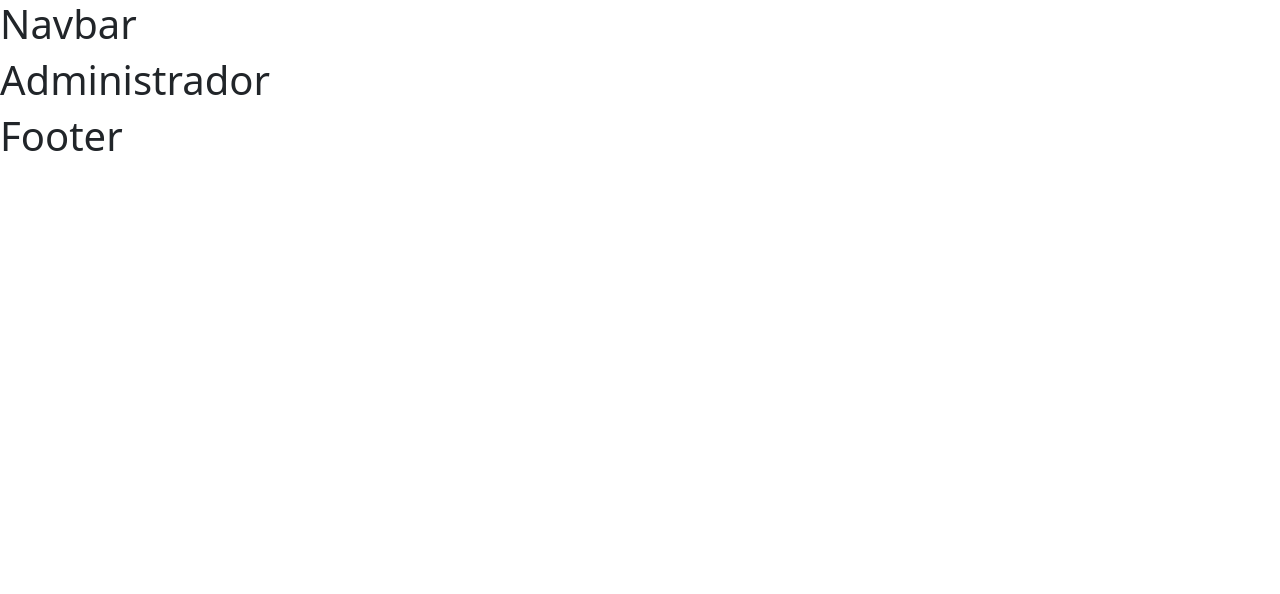
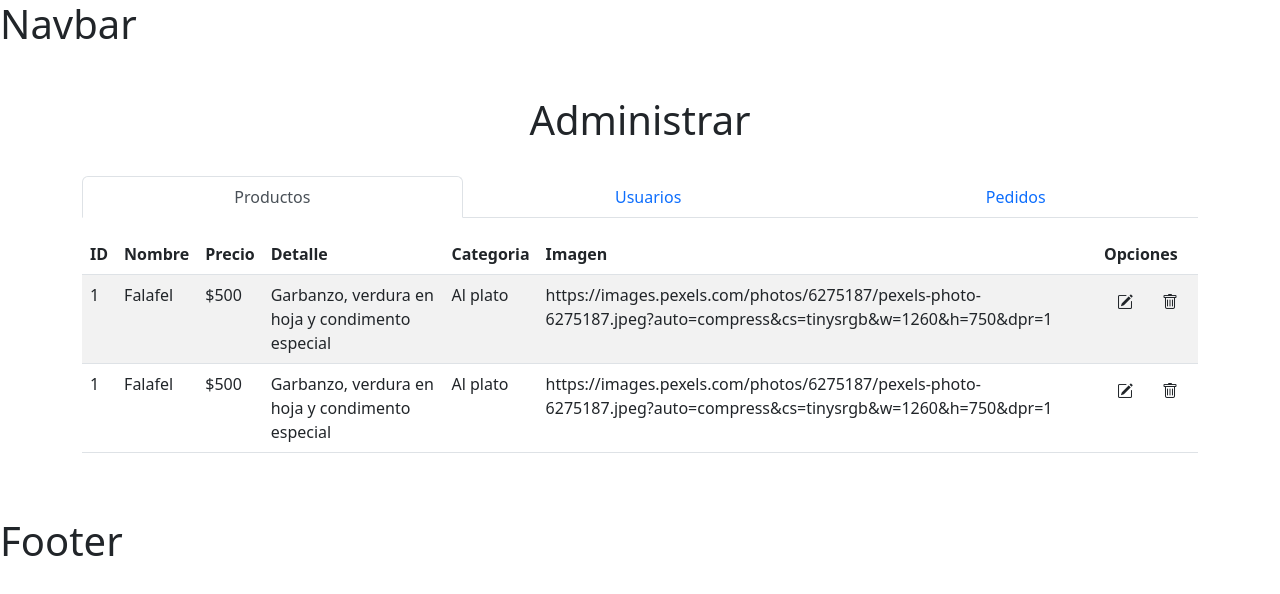
Before and after one commit to 22AGabriel/PF-Restaurante, a React (Create React App) app: page /administrar in a window 1280 px wide. Shown: the top 594 px of the page. Built offline with nearby package versions, Linux system fonts and the light colour scheme.

Commit message:
maquetado de la tabla de productos

```diff
--- a/src/components/views/Admin.jsx
+++ b/src/components/views/Admin.jsx
@@ -1,10 +1,44 @@
-import React from 'react';
+import { Container, Tab, Table, Tabs } from 'react-bootstrap';
+import ItemProducto from './producto/ItemProducto';
 
 const Admin = () => {
     return (
-        <div>
-            <h1>Administrador</h1>
-        </div>
+        <Container className="my-5">
+            <div className='d-flex justify-content-center mb-4'>
+                <h1>Administrar</h1>
+            </div>
+            <Tabs
+            defaultActiveKey="productos"
+            id="fill-tab-example"
+            className="mb-3"
+            fill>
+                <Tab eventKey="productos" title="Productos">
+                    <Table striped  responsive hover>
+                        <thead>
+                            <tr>
+                                <th>ID</th>
+                                <th>Nombre</th>
+                                <th>Precio</th>
+                                <th>Detalle</th>
+                                <th>Categoria</th>
+                                <th>Imagen</th>
+                                <th>Opciones</th>
+                            </tr>
+                        </thead>
+                        <tbody>
+                            <ItemProducto></ItemProducto>
+                            <ItemProducto></ItemProducto>
+                        </tbody>
+                    </Table>
+                </Tab>
+                <Tab eventKey="usuarios" title="Usuarios">
+
+                </Tab>
+                <Tab eventKey="pedidos" title="Pedidos">
+
+                </Tab>
+            </Tabs>
+        </Container>
     );
 };
 
--- /dev/null
+++ b/src/components/views/producto/ItemProducto.jsx
@@ -0,0 +1,27 @@
+import { Button } from "react-bootstrap";
+import { Link } from "react-router-dom";
+
+const ItemProducto = () => {
+    return (
+        <tr>
+            <td>1</td>
+            <td>Falafel</td>
+            <td>$500</td>
+            <td>Garbanzo, verdura en hoja y condimento especial</td>
+            <td>Al plato</td>
+            <td>https://images.pexels.com/photos/6275187/pexels-photo-6275187.jpeg?auto=compress&cs=tinysrgb&w=1260&h=750&dpr=1</td>
+            <td>
+                <div className="d-flex">
+                    <Link to={"/administrar/editar"} className="me-1 btn">
+                        <i className="bi bi-pencil-square"></i>
+                    </Link>
+                    <Button className="bg-transparent border-0">
+                        <i className="bi bi-trash text-dark"></i>
+                    </Button>
+                </div>
+            </td>
+        </tr>
+    );
+};
+
+export default ItemProducto;
```
